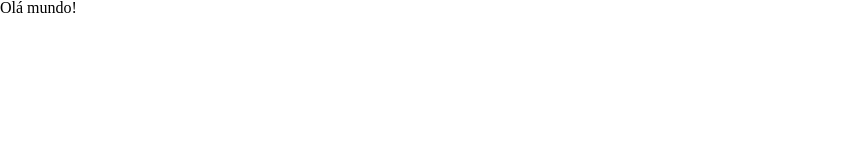
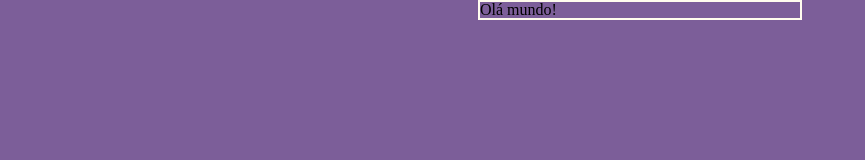
Before and after one commit to InstaRa/matching-game-instaRa, a plain HTML site: page index.html in a window 1280 px wide. Shown: the whole page, without its empty margins (0-865 px from the left). Drawn offline with Linux system fonts and the light colour scheme.

Commit message:
Create a main-content component

```diff
--- a/index.html
+++ b/index.html
@@ -7,15 +7,21 @@
     <meta name="viewport" content="width=device-width, initial-scale=1.0">
     <title lang="en">Matching Game</title>
 
+    <!-- DEFAULT SETTINGS FONT -->
     <link rel="preconnect" href="https://fonts.googleapis.com">
     <link rel="preconnect" href="https://fonts.gstatic.com" crossorigin>
     <link href="https://fonts.googleapis.com/css2?family=Press+Start+2P&display=swap" rel="stylesheet">
 
+    <!-- DEFAULT SETTINGS STYLES -->
     <link rel="stylesheet" href="/sources/css/default.css">
     <link rel="stylesheet" href="/sources/css/reset.css">
+
+    <!-- STYLES SETTINGS -->
+    <link rel="stylesheet" href="/sources/css/components/main-content.css">
+
 </head>
 
-<body>
+<body class="main-content">
     <h1>Olá mundo!</h1>
 
 </body>
--- /dev/null
+++ b/sources/css/components/main-content.css
@@ -0,0 +1,7 @@
+.main-content {
+    width: 320px;
+    margin-left: auto;
+    margin-right: auto;
+    background-color: var(--color-pomb-and-power);
+    border: 2px solid var(--color-floral-white);
+}
```
